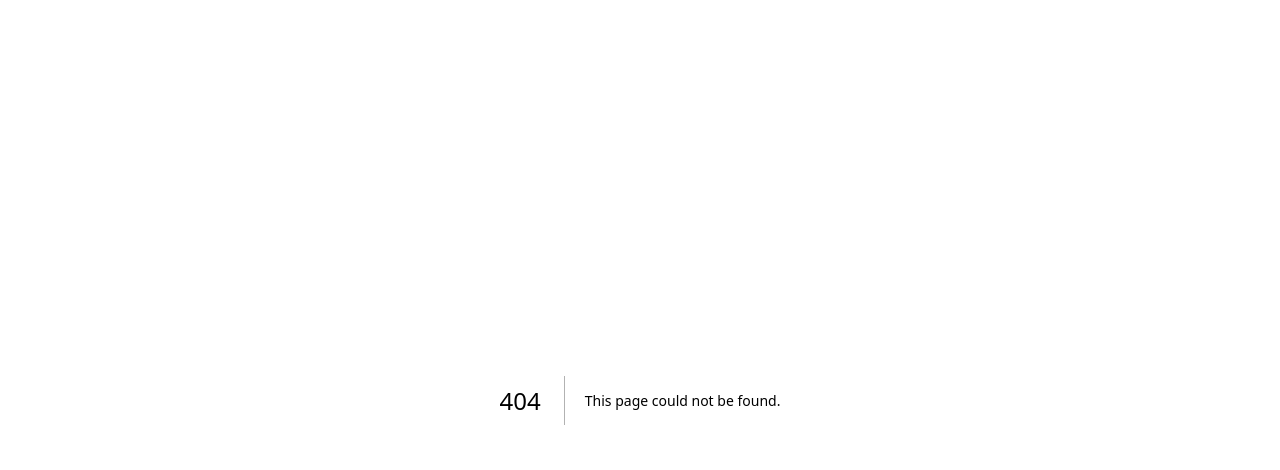
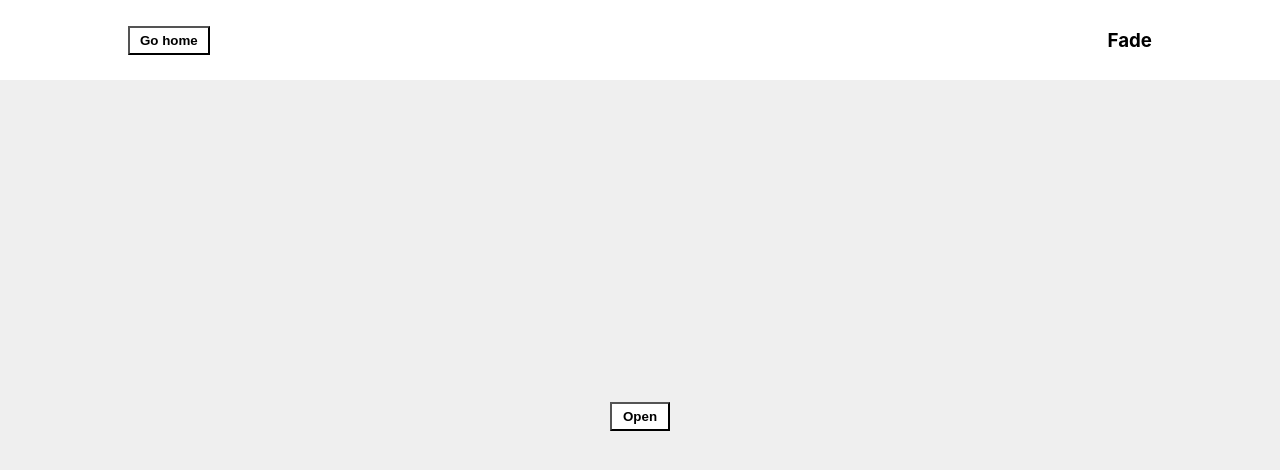
Before and after one commit to wkdaudwn11/animation-example, a Next.js app: page /fade in a window 1280 px wide. Before the commit this address had no page. Shown: the top 470 px of the page. Built offline with nearby package versions, Linux system fonts and the light colour scheme.

Commit message:
feat: add count, fade animation

```diff
--- /dev/null
+++ b/components/Button.tsx
@@ -0,0 +1,29 @@
+import styled from "@emotion/styled";
+
+type Props = {
+  children: React.ReactNode;
+  handleClick: () => void;
+};
+
+const ButtonStyle = styled.button`
+  min-width: 60px;
+  padding: 5px 10px;
+  cursor: pointer;
+  font-weight: bold;
+  background-color: #ffffff;
+  transition: 0.2s all;
+
+  &:hover {
+    border-radius: 8px;
+  }
+
+  & + & {
+    margin-top: 12px;
+  }
+`;
+
+const Button = ({ children, handleClick }: Props) => {
+  return <ButtonStyle onClick={handleClick}>{children}</ButtonStyle>;
+};
+
+export default Button;
--- /dev/null
+++ b/components/Layout/Header.tsx
@@ -0,0 +1,44 @@
+import React, { useMemo } from "react";
+import { useRouter } from "next/router";
+import styled from "@emotion/styled";
+
+import Button from "../Button";
+
+type Props = {
+  title: string;
+};
+
+const Container = styled.div`
+  position: fixed;
+  width: 100%;
+  height: 80px;
+  background-color: #ffffff;
+`;
+
+const InnerContainer = styled.div<{ isHome: boolean }>`
+  display: flex;
+  align-items: center;
+  justify-content: ${({ isHome }) => (isHome ? "center" : "space-between")};
+  width: 100%;
+  max-width: 1024px;
+  height: 100%;
+  margin: 0 auto;
+`;
+
+const Header = ({ title }: Props) => {
+  const router = useRouter();
+  const isHome = useMemo(() => title === "Home", [title]);
+
+  return (
+    <Container>
+      <InnerContainer isHome={isHome}>
+        {!isHome && (
+          <Button handleClick={() => router.push("/")}>Go home</Button>
+        )}
+        <h3>{title}</h3>
+      </InnerContainer>
+    </Container>
+  );
+};
+
+export default Header;
--- /dev/null
+++ b/components/Layout/index.tsx
@@ -0,0 +1,38 @@
+import React from "react";
+import styled from "@emotion/styled";
+
+import Header from "./Header";
+
+type Props = {
+  children: React.ReactNode;
+  title: string;
+};
+
+const Body = styled.div`
+  width: 100%;
+  height: 100vh;
+  background-color: #efefef;
+`;
+
+const Contents = styled.div`
+  display: flex;
+  align-items: center;
+  justify-content: center;
+  flex-direction: column;
+  width: 100%;
+  max-width: 1024px;
+  min-height: 100vh;
+  padding-top: 80px;
+  margin: 0 auto;
+`;
+
+const Layout = ({ children, title }: Props) => {
+  return (
+    <Body>
+      <Header title={title} />
+      <Contents>{children}</Contents>
+    </Body>
+  );
+};
+
+export default Layout;
--- a/package.json
+++ b/package.json
@@ -9,6 +9,8 @@
     "lint": "next lint"
   },
   "dependencies": {
+    "@emotion/react": "^11.10.5",
+    "@emotion/styled": "^11.10.5",
     "@types/node": "18.11.10",
     "@types/react": "18.0.26",
     "@types/react-dom": "18.0.9",
@@ -17,6 +19,10 @@
     "next": "13.0.6",
     "react": "18.2.0",
     "react-dom": "18.2.0",
+    "react-spring": "^9.5.5",
     "typescript": "4.9.3"
+  },
+  "devDependencies": {
+    "@react-spring/types": "^9.5.5"
   }
 }
--- /dev/null
+++ b/pages/fade/index.tsx
@@ -0,0 +1,77 @@
+import React, { useState } from "react";
+import { useTrail, animated } from "react-spring";
+import styled from "@emotion/styled";
+
+import Layout from "../../components/Layout";
+import Button from "../../components/Button";
+
+const Container = styled.div`
+  position: relative;
+  width: 100%;
+  height: 100%;
+  overflow: hidden;
+  display: flex;
+  justify-content: center;
+  align-items: center;
+`;
+
+const Item = styled(animated.div)`
+  width: 300px;
+  margin-top: 12px;
+
+  div {
+    display: flex;
+    align-items: center;
+    justify-content: center;
+    position: relative;
+    width: 100%;
+    height: 80px;
+    line-height: 80px;
+    color: rgb(66, 61, 63);
+    font-size: 5em;
+    font-weight: 800;
+    text-transform: uppercase;
+    will-change: transform, opacity;
+    overflow: hidden;
+  }
+`;
+
+const items = ["Item1", "Item2", "Item3", "Item4"];
+const config = { mass: 5, tension: 2000, friction: 200 };
+
+const Fade = () => {
+  const [isOpen, setIsOpen] = useState(false);
+
+  const trail = useTrail(items.length, {
+    config,
+    opacity: isOpen ? 1 : 0,
+    x: isOpen ? 0 : 20,
+    height: isOpen ? 80 : 0,
+    from: { opacity: 0, x: 20, height: 0 },
+  });
+
+  return (
+    <Layout title="Fade">
+      <Button handleClick={() => setIsOpen((state) => !state)}>
+        {isOpen ? "Close" : "Open"}
+      </Button>
+      <Container>
+        <div>
+          {trail.map(({ x, height, ...rest }, index) => (
+            <Item
+              key={items[index]}
+              style={{
+                ...rest,
+                transform: x.interpolate((x) => `translate3d(0,${x}px,0)`),
+              }}
+            >
+              <animated.div style={{ height }}>{items[index]}</animated.div>
+            </Item>
+          ))}
+        </div>
+      </Container>
+    </Layout>
+  );
+};
+
+export default Fade;
--- a/styles/globals.css
+++ b/styles/globals.css
@@ -14,13 +14,3 @@ a {
 * {
   box-sizing: border-box;
 }
-
-@media (prefers-color-scheme: dark) {
-  html {
-    color-scheme: dark;
-  }
-  body {
-    color: white;
-    background: black;
-  }
-}
```
Also changed, not shown: pages/count/index.tsx (added, +27 -0 lines), pages/hooks/index.tsx (added, +27 -0 lines), pages/index.tsx (+36 -64 lines), 1 other file (tests, documents, lock files or other folders).
